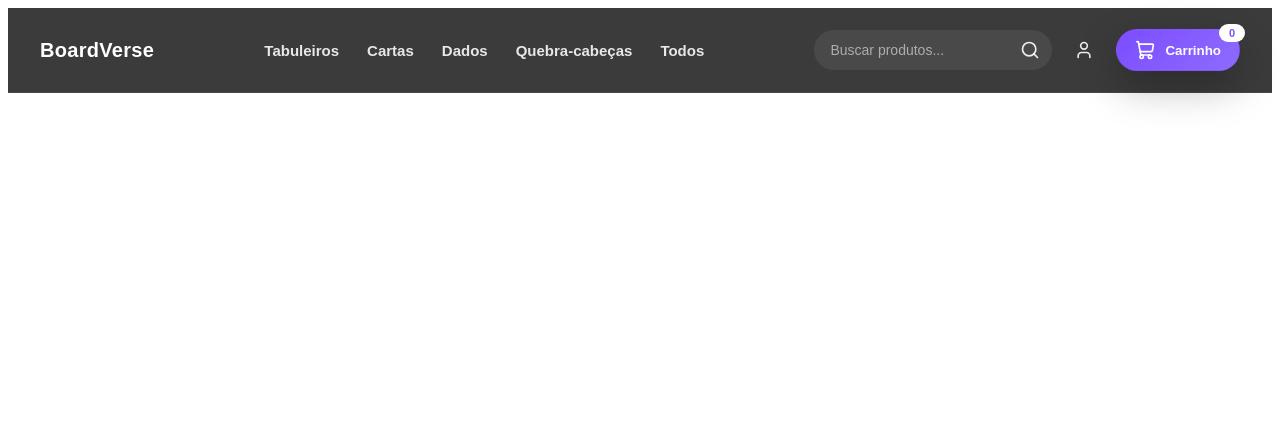
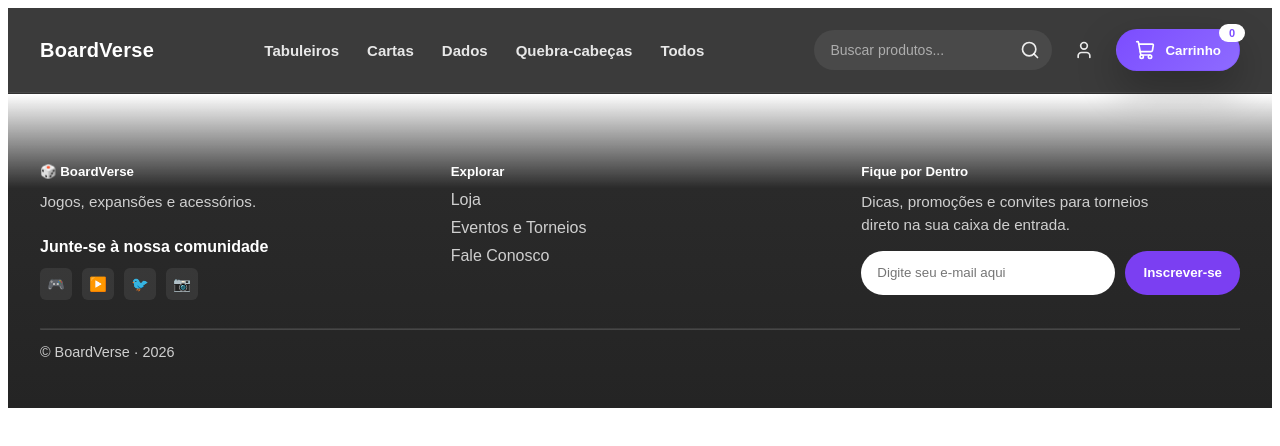
Before and after one commit to gsilvasnts/BoardVerse, a React (Vite) app: page / in a window 1280 px wide. Shown: the top 446 px of the page. Built offline with nearby package versions, Linux system fonts and the light colour scheme.

Commit message:
feat: Cria footer

```diff
--- a/src/App.jsx
+++ b/src/App.jsx
@@ -1,10 +1,12 @@
 import { BrowserRouter as Router } from "react-router-dom";
 import Header from "./components/Header/Header";
+import Footer from "./components/Footer/Footer";
 
 function App() {
   return (
     <Router>
       <Header />
+      <Footer />
     </Router>
   );
 }
--- /dev/null
+++ b/src/components/Footer/Footer.jsx
@@ -0,0 +1,99 @@
+import styles from "./Footer.module.css";
+
+function Footer() {
+  const anoAtual = new Date().getFullYear();
+
+  return (
+    <footer className={styles.footer}>
+      <div className={styles.inner}>
+        <div className={styles.row}>
+          <div className={styles.col}>
+            <h5 className={styles.footerLogo}>🎲 BoardVerse</h5>
+
+            <p className={styles.footerText}>Jogos, expansões e acessórios.</p>
+
+            <p className={`${styles.footerTitle} ${styles.mtTop}`}>
+              Junte-se à nossa comunidade
+            </p>
+
+            <div className={styles.footerSocial}>
+              <a
+                className={styles.footerSocialIcon}
+                href="#"
+                aria-label="Discord"
+              >
+                🎮
+              </a>
+              <a
+                className={styles.footerSocialIcon}
+                href="#"
+                aria-label="YouTube"
+              >
+                ▶️
+              </a>
+              <a
+                className={styles.footerSocialIcon}
+                href="#"
+                aria-label="Twitter"
+              >
+                🐦
+              </a>
+              <a
+                className={styles.footerSocialIcon}
+                href="#"
+                aria-label="Instagram"
+              >
+                📷
+              </a>
+            </div>
+          </div>
+
+          <div className={styles.col}>
+            <h5 className={styles.footerTitle}>Explorar</h5>
+            <ul className={styles.footerLinks}>
+              <li>
+                <a href="#">Loja</a>
+              </li>
+              <li>
+                <a href="#">Eventos e Torneios</a>
+              </li>
+              <li>
+                <a href="#">Fale Conosco</a>
+              </li>
+            </ul>
+          </div>
+
+          <div className={styles.col}>
+            <h5 className={styles.footerTitle}>Fique por Dentro</h5>
+            <p className={styles.footerText}>
+              Dicas, promoções e convites para torneios
+              <br />
+              direto na sua caixa de entrada.
+            </p>
+
+            <form
+              className={styles.footerForm}
+              onSubmit={(e) => e.preventDefault()}
+            >
+              <input
+                className={styles.footerInput}
+                type="email"
+                placeholder="Digite seu e-mail aqui"
+                required
+              />
+              <button className={styles.footerBtn} type="submit">
+                Inscrever-se
+              </button>
+            </form>
+          </div>
+        </div>
+
+        <hr className={styles.footerDivider} />
+
+        <p className={styles.footerCopy}>© BoardVerse · {anoAtual}</p>
+      </div>
+    </footer>
+  );
+}
+
+export default Footer;
--- /dev/null
+++ b/src/components/Footer/Footer.module.css
@@ -0,0 +1,149 @@
+/* Footer.module.css */
+
+.footer {
+  font-family: "Work Sans", sans-serif;
+  background: linear-gradient(
+    to bottom,
+    rgba(255, 255, 255, 0.03),
+    #2a2a2a 30%,
+    #242424 100%
+  );
+  border-top: 1px solid rgba(255, 255, 255, 0.06);
+  color: #d8d8d8;
+  padding: 48px 0;
+}
+
+.inner {
+  max-width: 1200px;
+  margin: 0 auto;
+  padding: 0 32px;
+}
+
+.row {
+  display: flex;
+  flex-wrap: wrap;
+  gap: 32px;
+}
+
+.col {
+  flex: 1 1 280px;
+}
+
+.footerLogo {
+  font-weight: 700;
+  color: #fff;
+  margin-bottom: 12px;
+}
+
+.footerTitle {
+  color: #fff;
+  font-weight: 600;
+  margin-bottom: 12px;
+}
+
+.mtTop {
+  margin-top: 24px;
+}
+
+.footerText {
+  margin: 0 0 10px 0;
+  color: #cfcfcf;
+  line-height: 1.5;
+  font-size: 0.95rem;
+}
+
+.footerLinks {
+  list-style: none;
+  padding-left: 0;
+  margin: 0;
+}
+
+.footerLinks li {
+  margin: 10px 0;
+}
+
+.footerLinks a {
+  color: #cfcfcf;
+  text-decoration: none;
+}
+
+.footerLinks a:hover {
+  color: #fff;
+  text-decoration: underline;
+}
+
+.footerSocial {
+  display: flex;
+  gap: 10px;
+  margin-top: 10px;
+}
+
+.footerSocialIcon {
+  width: 32px;
+  height: 32px;
+  display: inline-flex;
+  align-items: center;
+  justify-content: center;
+  border-radius: 6px;
+  background: rgba(255, 255, 255, 0.08);
+  text-decoration: none;
+  color: #fff;
+  font-size: 14px;
+}
+
+.footerSocialIcon:hover {
+  background: rgba(255, 255, 255, 0.14);
+}
+
+.footerForm {
+  display: flex;
+  gap: 10px;
+  margin-top: 14px;
+  align-items: center;
+}
+
+.footerInput {
+  flex: 1;
+  height: 44px;
+  border-radius: 999px;
+  border: none;
+  padding: 0 16px;
+  outline: none;
+}
+
+.footerBtn {
+  height: 44px;
+  padding: 0 18px;
+  border: none;
+  border-radius: 999px;
+  background: #7b3ff2;
+  color: #fff;
+  font-weight: 600;
+  cursor: pointer;
+}
+
+.footerBtn:hover {
+  filter: brightness(1.05);
+}
+
+.footerDivider {
+  margin: 28px 0 14px 0;
+  border-color: rgba(255, 255, 255, 0.15);
+}
+
+.footerCopy {
+  margin: 0;
+  color: #cfcfcf;
+  font-size: 0.9rem;
+}
+
+@media (max-width: 767.98px) {
+  .footerForm {
+    flex-direction: column;
+    align-items: stretch;
+  }
+
+  .footerBtn {
+    width: 100%;
+  }
+}
```
